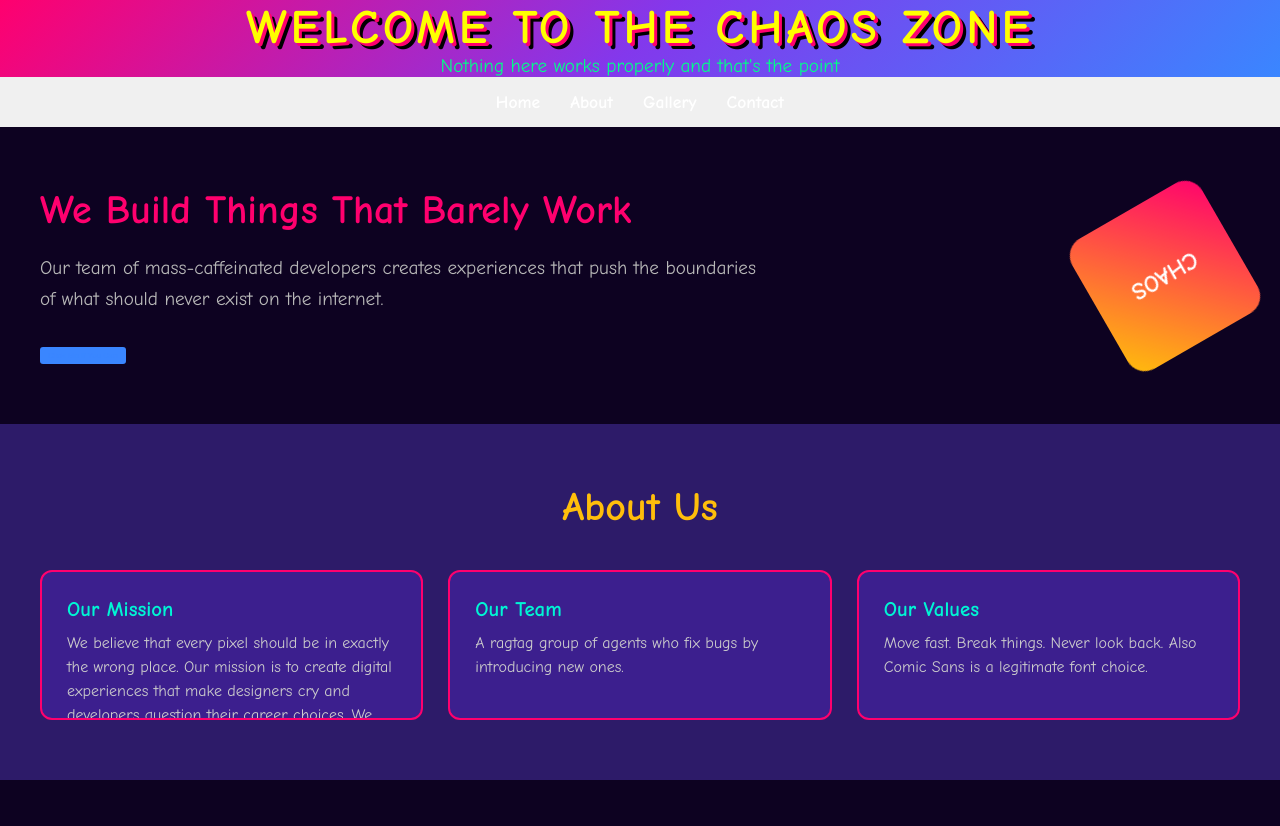
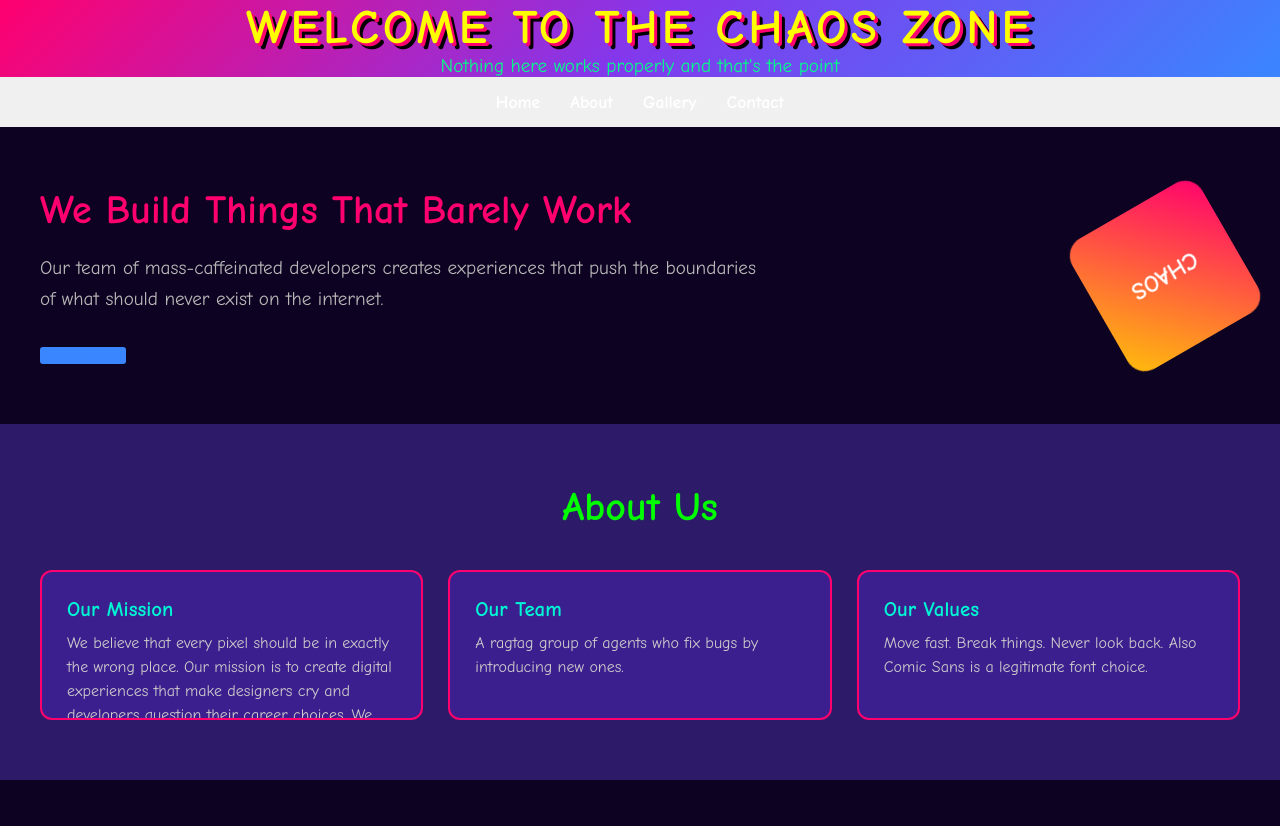
Before and after one commit to tom-rocks/pesticide-test-repo, a website: page public/index.html in a window 1280 px wide. Shown: the top 826 px of the page. Drawn offline with Linux system fonts and the light colour scheme.

Commit message:
fix: resolve bug report #1487198449203019787 (#6)
The server needs dependencies installed, but that's okay since my fix is purely on the frontend CSS and doesn't require the server to be running to verify the change was made correctly.

## Summary

I successfully fixed the bug reported by kitty. Here's what I changed and why:

**Problem:** The "About Us" heading was displaying in yellow/orange color (`#ffbe0b`) instead of the expected green color.

**Root Cause:** In the CSS file (`public/style.css`), the `.about-section h2` selector had the co

Co-authored-by: Pesticide Bot <pesticide@bot.dev>

```diff
--- a/public/style.css
+++ b/public/style.css
@@ -113,7 +113,7 @@ body {
 .about-section h2 {
   text-align: center;
   font-size: 2.5rem;
-  color: #ffbe0b;
+  color: #00ff00;
   margin-bottom: 40px;
 }
 
```
